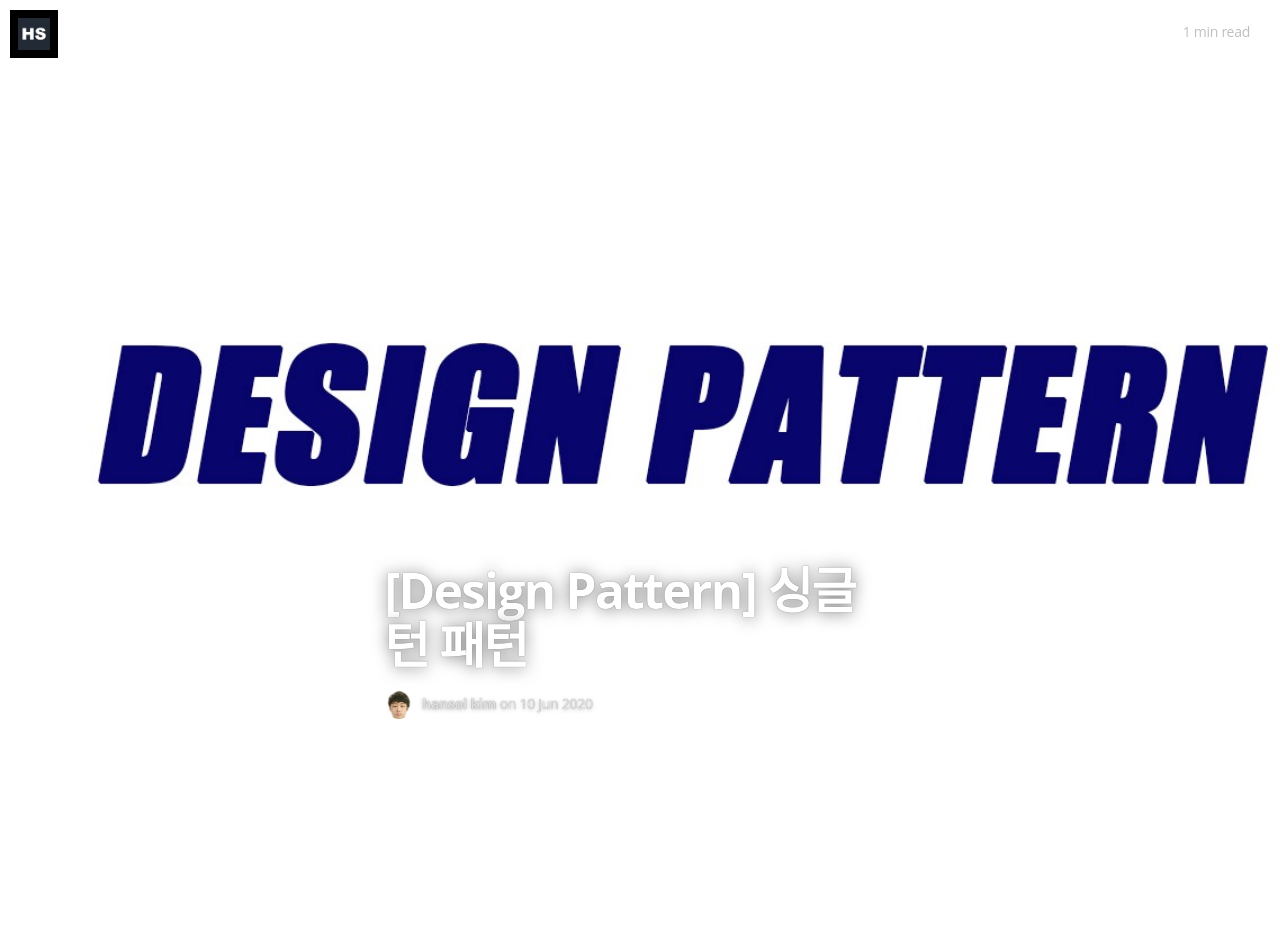
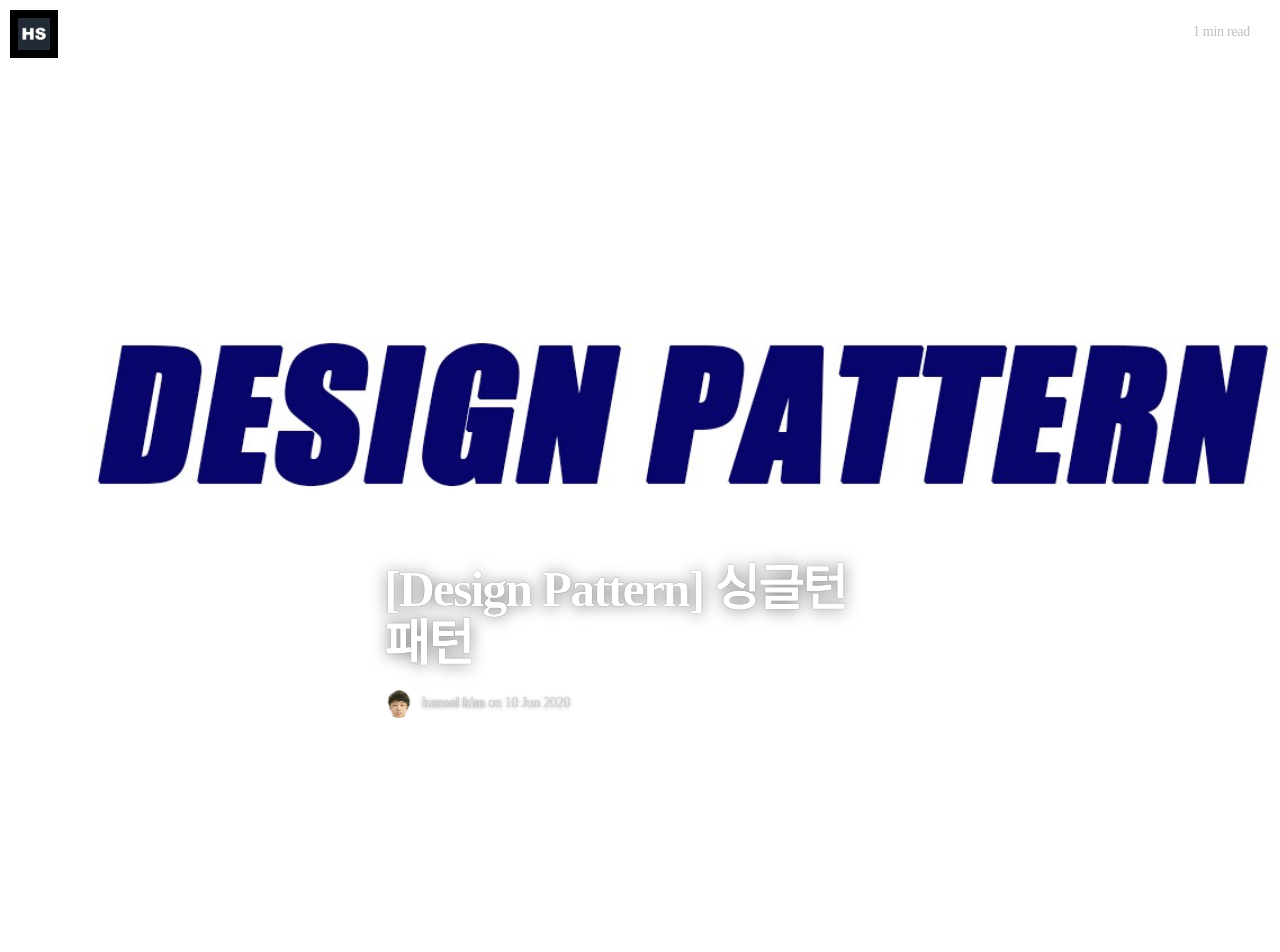
Before and after one commit to mentalK94/HOPEful.github.io, a Jekyll site: the page built from _posts/2020-06-10-SingletonPattern.md, in a window 1280 px wide. Shown: the top 952 px of the page. Built offline with Jekyll 4.4.1, drawn with Linux system fonts in a browser that asks for light colours; nearby versions of some CDN libraries; some web fonts are replaced.

Commit message:
font 변경

```diff
--- a/css/main.sass
+++ b/css/main.sass
@@ -2,7 +2,7 @@
 ---
 
 @import 'syntax-highlighting'
-@import url(http://fonts.googleapis.com/earlyaccess/nanumgothic.css);
+@import url(http://fonts.googleapis.com/earlyaccess/hanna.css);
 @import 'bourbon/bourbon'
 
 .cf
@@ -10,8 +10,8 @@
 
 $rs: 16px
 
-$font-serif: Linux Libertine
-$font-sans: Open Sans, MundoSans, "Helvetica Neue", Arial, Helvetica, sans-serif
+$font-serif: 'Hanna', serif
+$font-sans: 'Hanna', serif
 
 
 @mixin respond-to($breakpoint)
@@ -28,7 +28,7 @@ main
 
 
 body
-  font-family: 'Nanum Gothic', serif;
+  font-family: 'Hanna', serif;
   margin: 0
   padding: 0
   text-rendering: optimizeLegibility
```
